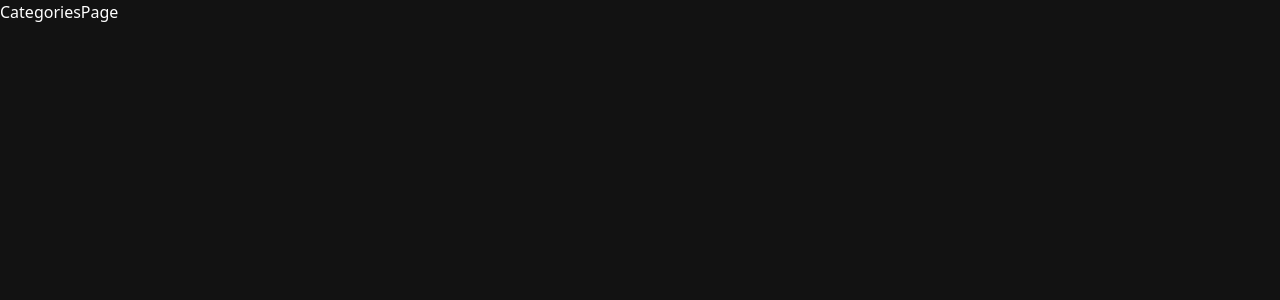
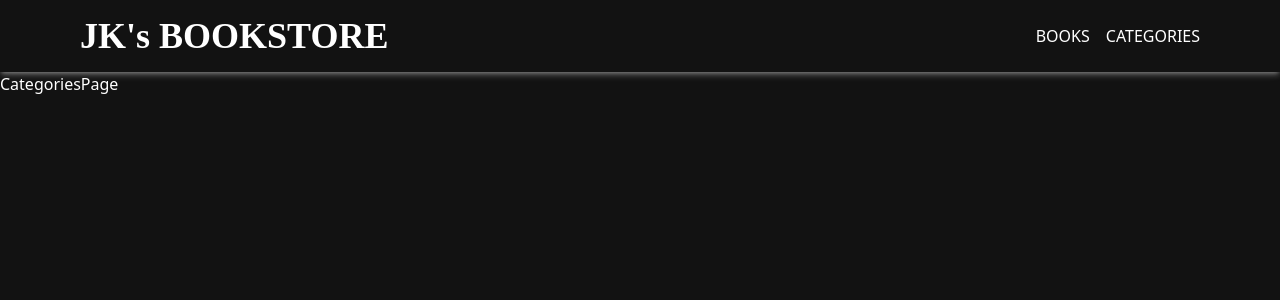
Before and after one commit to ohyajk/Bookstore, a React (Create React App) app: page /categories in a window 1280 px wide. Shown: the top 300 px of the page. Built offline with nearby package versions, Linux system fonts and the light colour scheme; the HTML template or start-up script is replaced by a standard one.

Commit message:
Add Navbar

```diff
--- a/src/App.js
+++ b/src/App.js
@@ -1,11 +1,13 @@
 import React from "react";
 import { BrowserRouter, Routes, Route } from "react-router-dom";
+import Navbar from "./components/Navbar";
 import BooksPage from "./pages/BooksPage";
 import CategoriesPage from "./pages/CategoriesPage";
 
 const App = () => {
   return (
     <BrowserRouter>
+    <Navbar />
       <Routes>
         <Route path="/" element={<BooksPage />} />
         <Route path="/categories" element={<CategoriesPage />} />
--- /dev/null
+++ b/src/components/Navbar.jsx
@@ -0,0 +1,17 @@
+import { Link } from "react-router-dom"
+
+const Navbar = () => {
+  return (
+    <div className="shadow-md shadow-white/30 flex justify-between items-center px-[10vh] py-4">
+        <nav>
+            <h1 className="logo text-4xl font-semibold">JK's BOOKSTORE</h1>
+        </nav>
+        <ul className="flex gap-4">
+            <Link to='/'>BOOKS</Link>
+            <Link to='/categories'>CATEGORIES</Link>
+        </ul>
+    </div>
+  )
+}
+
+export default Navbar
--- a/src/index.css
+++ b/src/index.css
@@ -2,7 +2,14 @@
 @tailwind components;
 @tailwind utilities;
 
+@import url('https://fonts.googleapis.com/css2?family=Merienda:wght@400;500;600&display=swap');
+
 body {
 background-color: rgb(18, 18, 18);
 color: white;
+font-family: system-ui, -apple-system, BlinkMacSystemFont, 'Segoe UI', Roboto, Oxygen, Ubuntu, Cantarell, 'Open Sans', 'Helvetica Neue', sans-serif;
 }
+
+.logo {
+  font-family: 'Merienda', cursive;
+}
```
